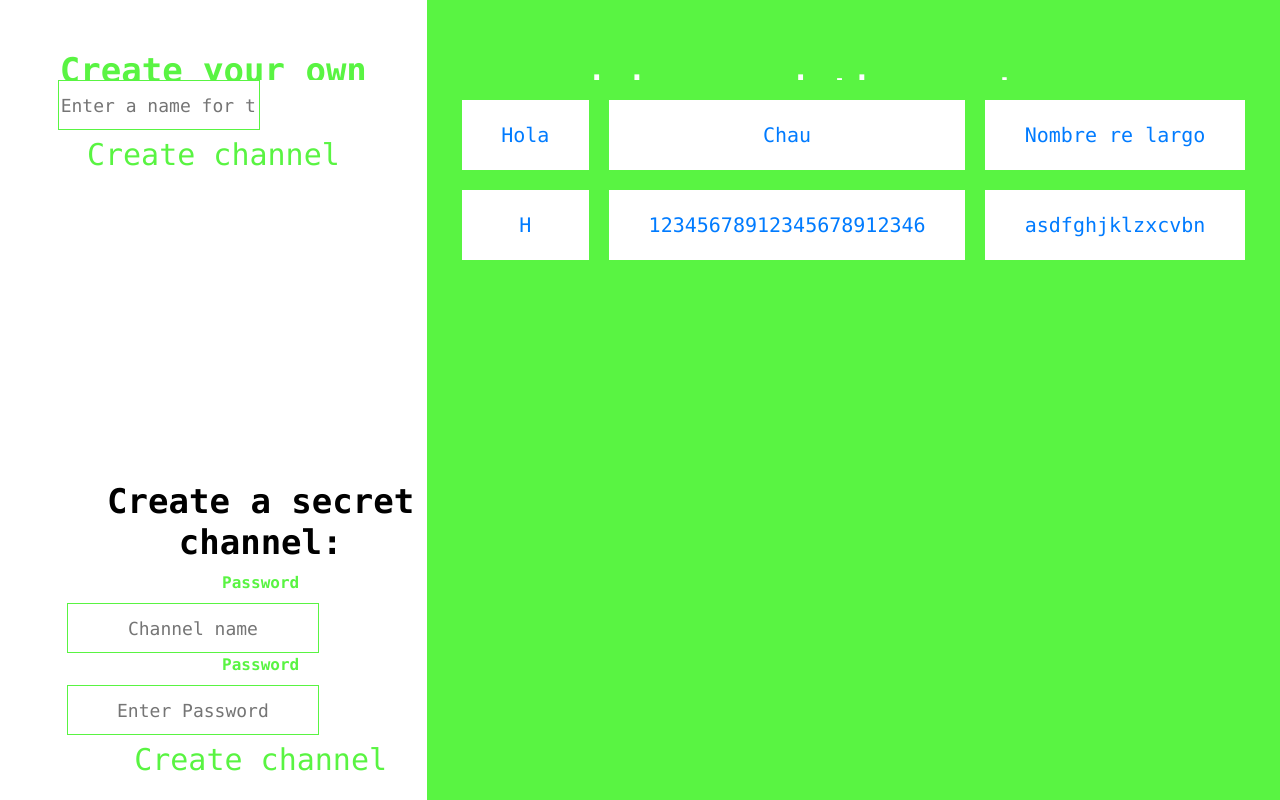
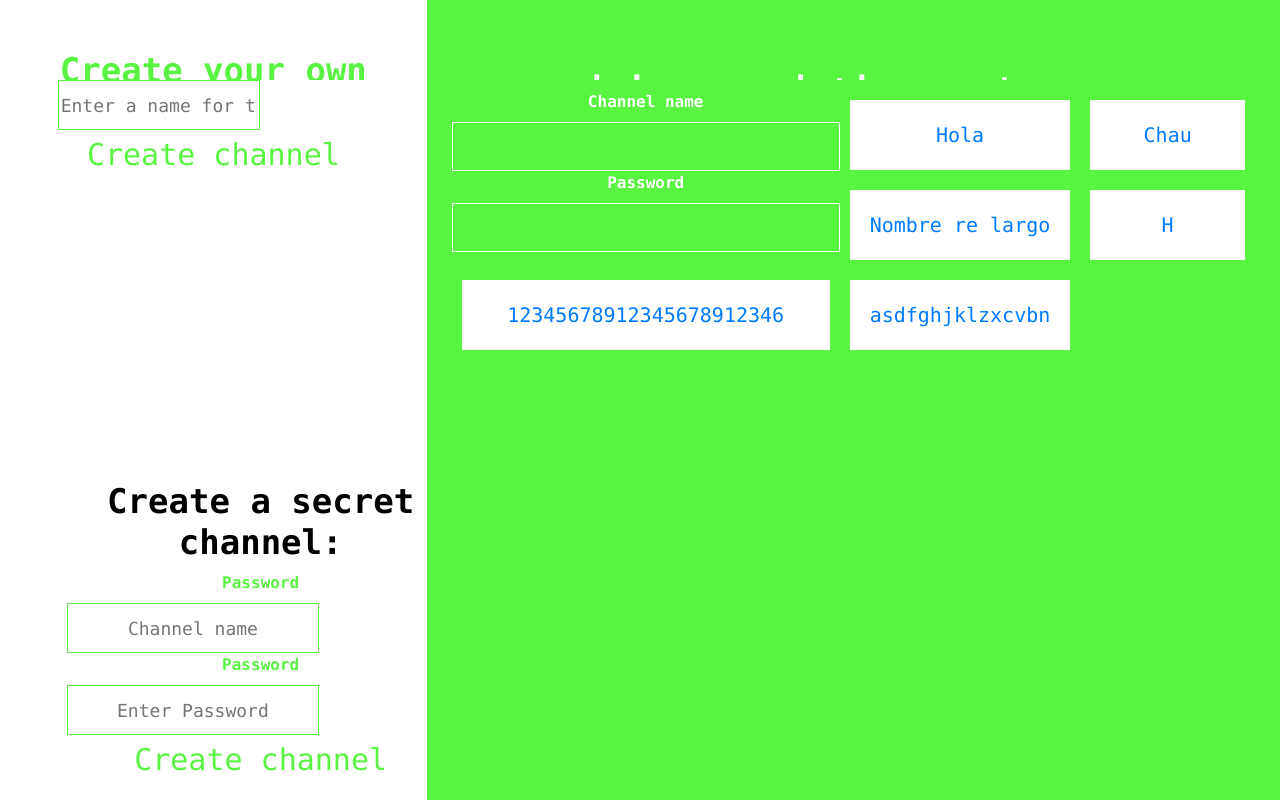
Before and after one commit to lscolombo/project2, a Flask app: page /channels in a window 1280 px wide. Run offline with Flask 2, Linux system fonts and the light colour scheme; the visitor is signed in with stand-in values (Sample User, id 1); some libraries are stand-ins or nearby versions.

Commit message:
added form for entering a secret channel

```diff
--- a/static/style.css
+++ b/static/style.css
@@ -108,9 +108,11 @@ html, body {
 
 .grid-container {
   display: grid;
-  grid-template-columns: auto auto auto;
+  grid-template-columns: repeat(3, 1fr);
   padding: 10px;
 }
+
+
 .grid-item {
   border: 10px solid #59f442;
   background-color: white ;
@@ -118,6 +120,12 @@ html, body {
   padding: 20px;
   font-size: 20px;
   text-align: center;
+}
+
+
+.grid-item1{
+  grid-column: 1;
+  grid-row: 1 / 3;
 }
 
 #nickname{
--- a/templates/channels.html
+++ b/templates/channels.html
@@ -37,10 +37,10 @@
                 </div>
                 <div class="row" style="position: fixed; bottom: 0;">
                     <div class="container center_div">
-                        <form action="/action_page.php" id="form-custom">
+                        <form action="{{ url_for('channel') }}" method="POST" id="form-custom">
                             <h1 class="title_secret">Create a secret channel:</h1>
                             <label for="secret"><b>Password</b></label>
-                            <input type="text" class="new-channel" placeholder="Channel name" name="secret" required>
+                            <input type="text" class="new-channel" placeholder="Channel name" name="new-channel" required>
 
                             <label for="psw"><b>Password</b></label>
                             <input type="password" class="new-channel" placeholder="Enter Password" name="psw" required>
@@ -54,6 +54,14 @@
         <div class="col-md-8">
             {% if channels %}
             <div class="grid-container">
+                <div class="grid-item1">
+                    <form>
+                        <label for="secret_channel"><b>Channel name</b></label>
+                        <input type="text" id="none" name="secret_channel">
+                        <label for="psw"><b>Password</b></label>
+                        <input type="password" id="none" name="psw">
+                    </form>
+                </div>
                 {% for channel in channels %}
                 <div class="grid-item">
                     <a href="{{ url_for('get_channel',channel_id=channel.id) }}">
```
